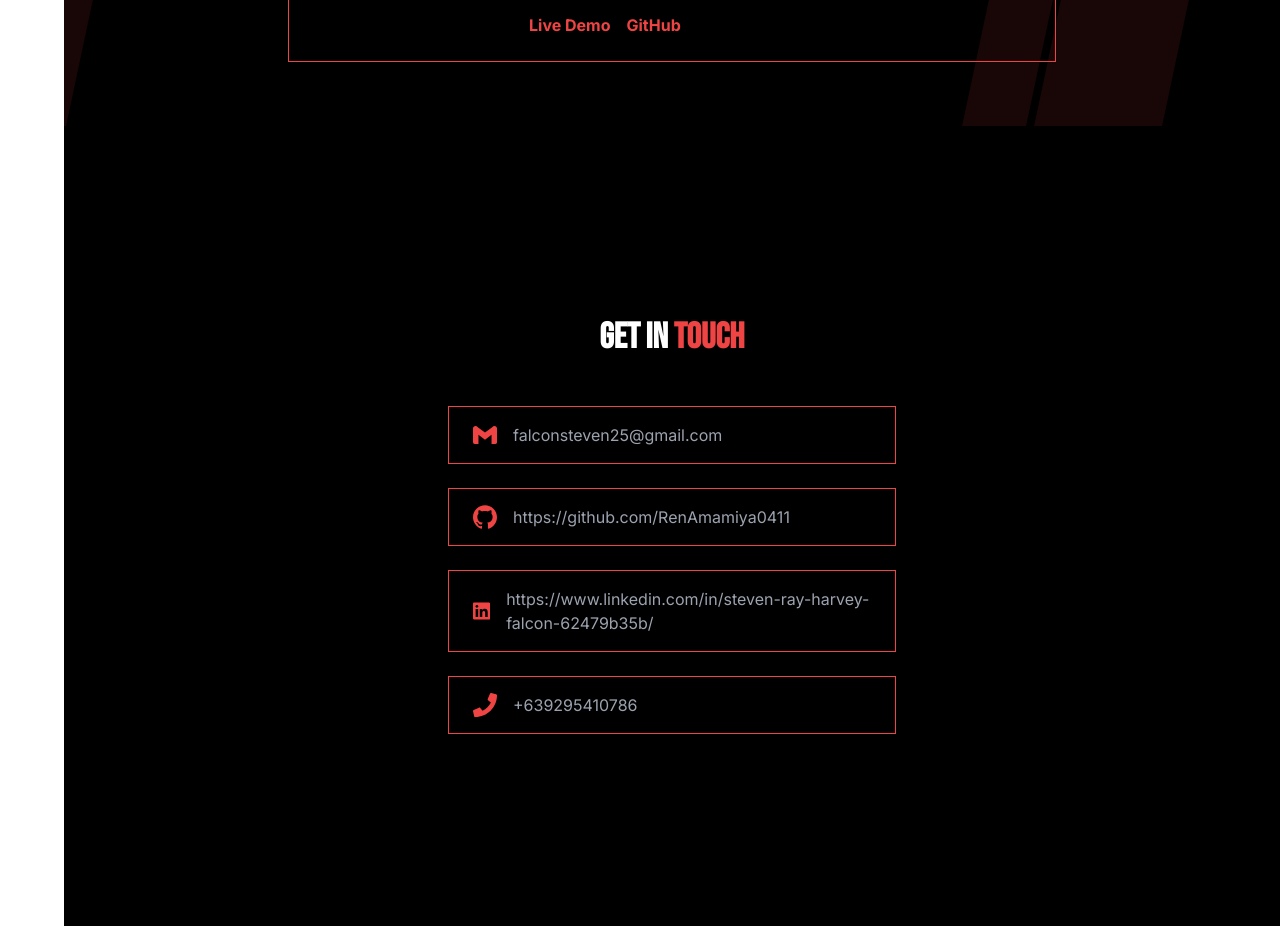
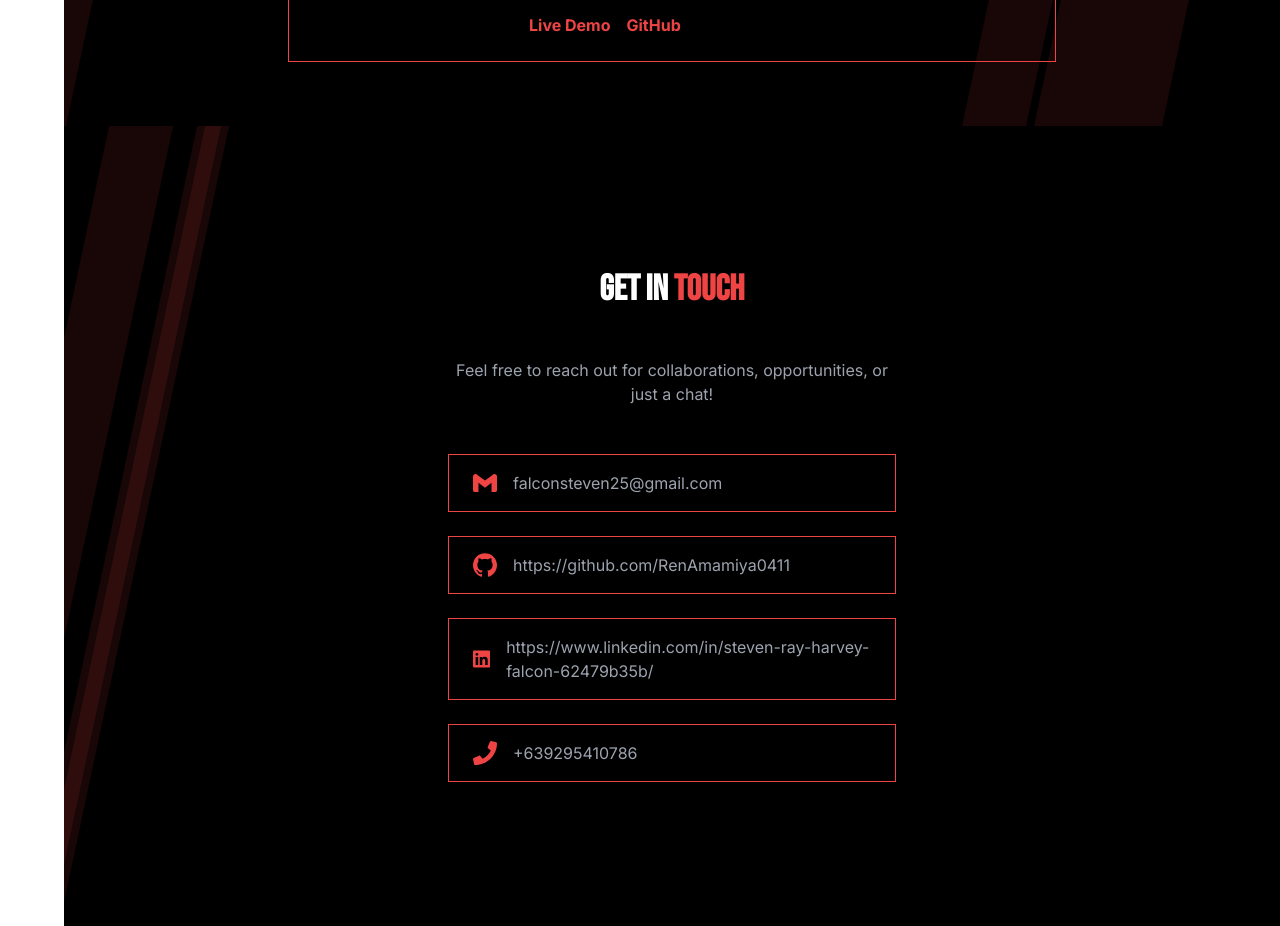
Before and after one commit to RenAmamiya0411/Website-Portfolio-v2, a React (Vite) app: page / in a window 1280 px wide. Shown: the part 3760-4686 px from the top of the page. Built offline with nearby package versions, Linux system fonts and the light colour scheme.

Commit message:
Modified Contact.tsx

```diff
--- a/src/parts/Contact.tsx
+++ b/src/parts/Contact.tsx
@@ -4,15 +4,24 @@ import { FaLinkedin, FaPhone } from "react-icons/fa";
 function Contact() {
   return (
     <section
-      className="min-h-screen bg-black flex flex-col items-center justify-center text-white px-8 py-16"
+      className="min-h-screen bg-black flex flex-col items-center justify-center text-white px-8 py-16 relative overflow-hidden"
       id="contact"
     >
-      <h2 className="text-4xl font-bold mb-12">
+      <div className="absolute top-0 left-0 w-full h-full pointer-events-none">
+        <div className="absolute bg-red-500 opacity-10 w-16 h-full -skew-x-12 -left-10" />
+        <div className="absolute bg-red-500 opacity-10 w-8 h-full -skew-x-12 left-12" />
+        <div className="absolute bg-red-500 opacity-10 w-4 h-full -skew-x-12 left-14" />
+      </div>
+
+      <h2 className="text-4xl font-bold mb-12 z-10">
         Get In <span className="text-red-500">Touch</span>
       </h2>
-      <div className="flex flex-col gap-6 max-w-md w-full">
+      <p className="text-gray-400 mb-12 text-center max-w-md z-10">
+        Feel free to reach out for collaborations, opportunities, or just a chat!{" "}
+      </p>
+      <div className="flex flex-col gap-6 max-w-md w-full z-10">
         <a
-          className="flex items-center gap-4 border border-red-500 px-6 py-4 hover:bg-red-500 transition-colors group"
+          className="flex items-center gap-4 border border-red-500 px-6 py-4 hover:bg-red-500 group hover:translate-x-2 transition-all duration-300"
           href="mailto:falconsteven25@gmail.com"
           target="_blank"
         >
@@ -20,7 +29,7 @@ function Contact() {
           <span className="text-gray-400 group-hover:text-white transition-colors">falconsteven25@gmail.com</span>
         </a>
         <a
-          className="flex items-center gap-4 border border-red-500 px-6 py-4 hover:bg-red-500 transition-colors group"
+          className="flex items-center gap-4 border border-red-500 px-6 py-4 hover:bg-red-500 group hover:translate-x-2 transition-all duration-300"
           href="https://github.com/RenAmamiya0411"
           target="_blank"
         >
@@ -30,7 +39,7 @@ function Contact() {
           </span>
         </a>
         <a
-          className="flex items-center gap-4 border border-red-500 px-6 py-4 hover:bg-red-500 transition-colors group"
+          className="flex items-center gap-4 border border-red-500 px-6 py-4 hover:bg-red-500 group hover:translate-x-2 transition-all duration-300"
           href="https://www.linkedin.com/in/steven-ray-harvey-falcon-62479b35b/"
           target="_blank"
         >
@@ -40,7 +49,7 @@ function Contact() {
           </span>
         </a>
         <a
-          className="flex items-center gap-4 border border-red-500 px-6 py-4 hover:bg-red-500 transition-colors group"
+          className="flex items-center gap-4 border border-red-500 px-6 py-4 hover:bg-red-500  group hover:translate-x-2 transition-all duration-300"
           href="tel:+639295410786"
           target="_blank"
         >
```
